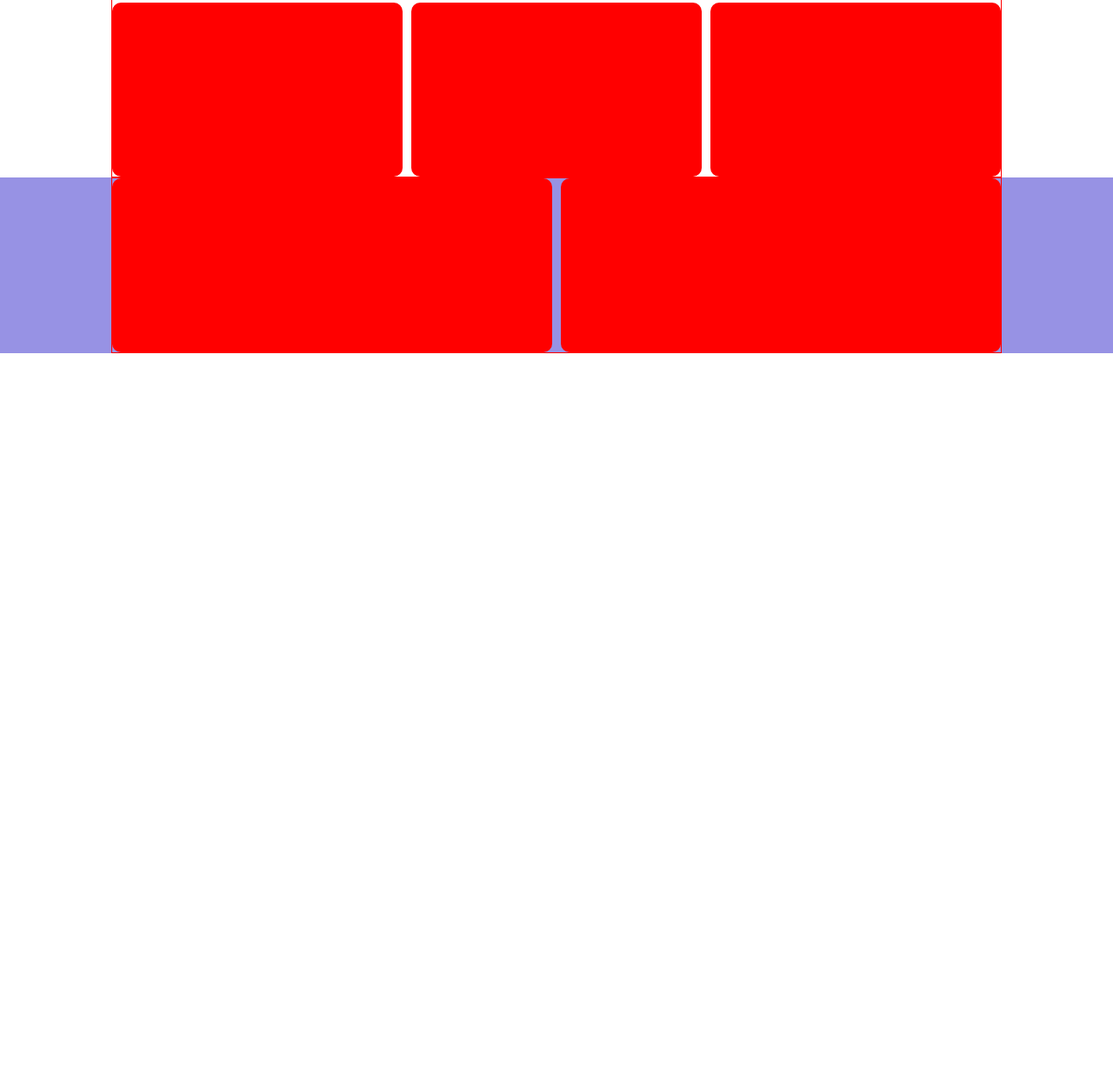
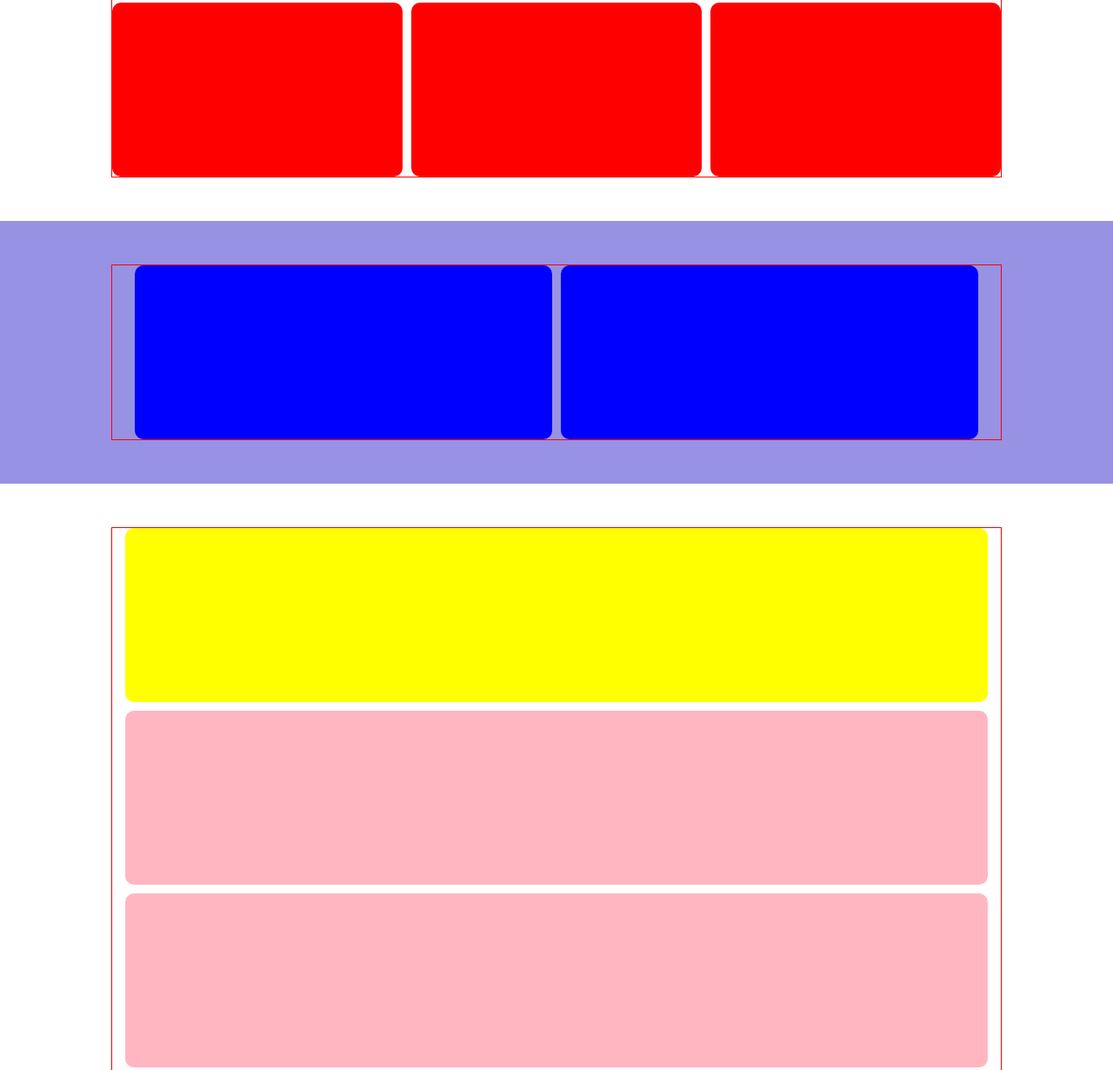
Before and after one commit to ryampeguero/htmlcss-responsive-layout, a plain HTML site: page index.html in a window 1280 px wide. Shown: the part 258-1488 px from the top of the page at 87% size. Before the commit the page ends 800 px from the top, so only its background shows below. Drawn offline with Linux system fonts and the light colour scheme.

Commit message:
feat: Planning and Testimonial section added

```diff
--- a/css/style.css
+++ b/css/style.css
@@ -8,6 +8,9 @@ img {
     max-width: 100%;
 }
 
+section {
+    padding: 50px 0;
+}
 /* COMMON */
 /* Layout */
 .container {
@@ -17,7 +20,12 @@ img {
     border: 1px solid red;
 }
 
+.col {
+    width: 50%;
+    border-radius: 10px;
+    flex-grow: 1;
 
+}
 
 /* Utilities */
 .p-t-50 {
@@ -83,26 +91,21 @@ img {
     /* height: 600px; */
 }
 
-.col {
+.service .col {
     width: 90%;
-    border-radius: 10px;
-    flex-grow: 1;
     /* debug */
     background-color: #86FA50;
     height: 100px;
 }
 
-#big {
-    flex-grow: 2;
-}
 
 @media screen and (min-width: 480px) {
-    .columns {
+    .service .columns {
         flex-direction: row;
         /* align-items: flex-start; */
     }
 
-   .col {
+   .service .col{
         height: 200px ;
         width: 28%;
         background-color: red;
@@ -113,7 +116,50 @@ img {
    }
 }
 
-/* Strategic Section */
-.strategic {
+/* Planning Section */
+.planning {
     background-color: #9792E4;
+    /* debug */
+    /* height: 700px; */
 }
+
+.planning .col {
+    height: 200px;
+    width: 100%;
+    max-width: 480px;
+    background-color: blue;
+}
+
+@media screen and (min-width: 480px) {
+
+}
+
+@media screen and (min-width: 992px) {
+    .planning .columns {
+        flex-direction: row;
+        justify-content: center;
+    }
+
+    .planning .col {
+        width: 48%;
+    }
+}
+
+
+/* Testimonial Section */
+.testimonial .col {
+    height: 200px;
+
+    max-width: 992px;
+    background-color: lightpink;
+}
+
+.testimonial .title {
+    background-color: yellow;
+}
+
+@media screen and (min-width: 480px) {
+    .testimonial .col, .testimonial .title{
+        width: 100%;
+    }
+}
--- a/index.html
+++ b/index.html
@@ -38,7 +38,7 @@
     <!-- MAIN -->
     <main>
         <!-- Services Section -->
-        <section class="p-t-50">
+        <section class="service">
             <div class="container">
                 <div class="columns">
                     <!-- Double-col -->
@@ -49,8 +49,8 @@
 
                     <!-- Normal cols -->
                     <div class="col"></div>
-                    <div class="col"></div>
-                    <div class="col"></div>
+                    <div class="col "></div>
+                    <div class="col "></div>
                     <div class="col"></div>
                     <!-- /Normal cols -->
                 </div>
@@ -58,8 +58,8 @@
         </section>
         <!-- /Services Section -->
 
-        <!-- Strategic Section -->
-        <section class="strategic">
+        <!-- Planning Section -->
+        <section class="planning p-t-50">
             <div class="container">
                 <div class="columns">
                     <div class="col">
@@ -72,9 +72,19 @@
 
             </div>
         </section>
-        <!-- /Strategic Section -->
+        <!-- /Planning Section -->
 
         <!-- Testimonial Section -->
+        <section class="testimonial">
+            <div class="container">
+                <div class="columns">
+                    <div class="col title"></div>
+                    <div class="col"></div>
+                    <div class="col"></div>
+                    <div class="col"></div>
+                </div>
+            </div>
+        </section>
         <!-- /Testimonial Section -->
 
         <!-- Working with us Section -->
```
